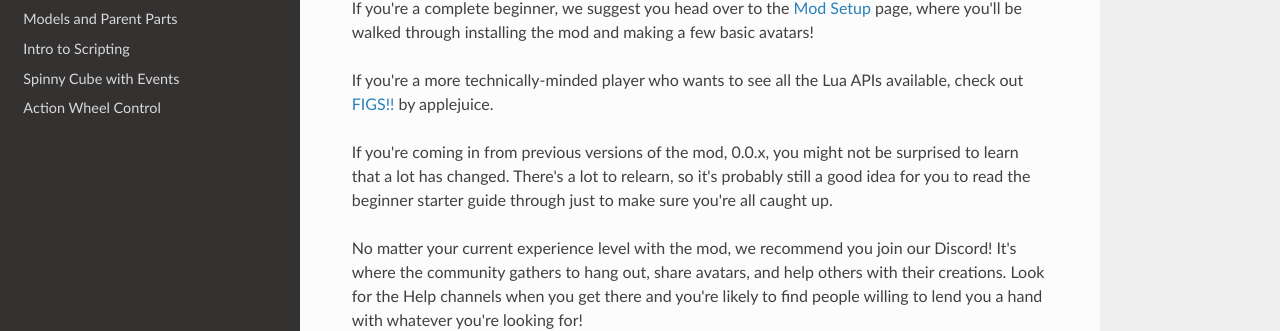
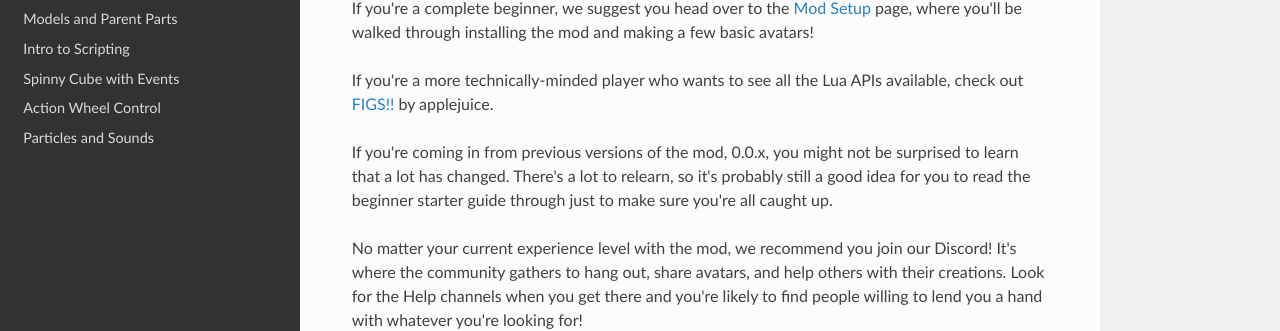
Before and after one commit to Moonlight-Maya/LimitsFiguraDocs, an MkDocs documentation site: the page built from docs/index.md, in a window 1280 px wide. Shown: the part 235-566 px from the top of the page. Built offline with MkDocs 1.6.1, drawn with Linux system fonts in a browser that asks for light colours; nearby versions of some CDN libraries.

Commit message:
add to yaml, forgor :P

```diff
--- a/mkdocs.yml
+++ b/mkdocs.yml
@@ -8,6 +8,7 @@ nav:
         - Intro to Scripting: guides/first_avatar/p3_lua_start.md
         - Spinny Cube with Events: guides/first_avatar/p4_spin.md
         - Action Wheel Control: guides/first_avatar/p5_action_wheel.md
+        - Particles and Sounds: guides/first_avatar/p6_particles_sounds.md
 
 extra_css:
     - stylesheets/blockquotes.css
```
